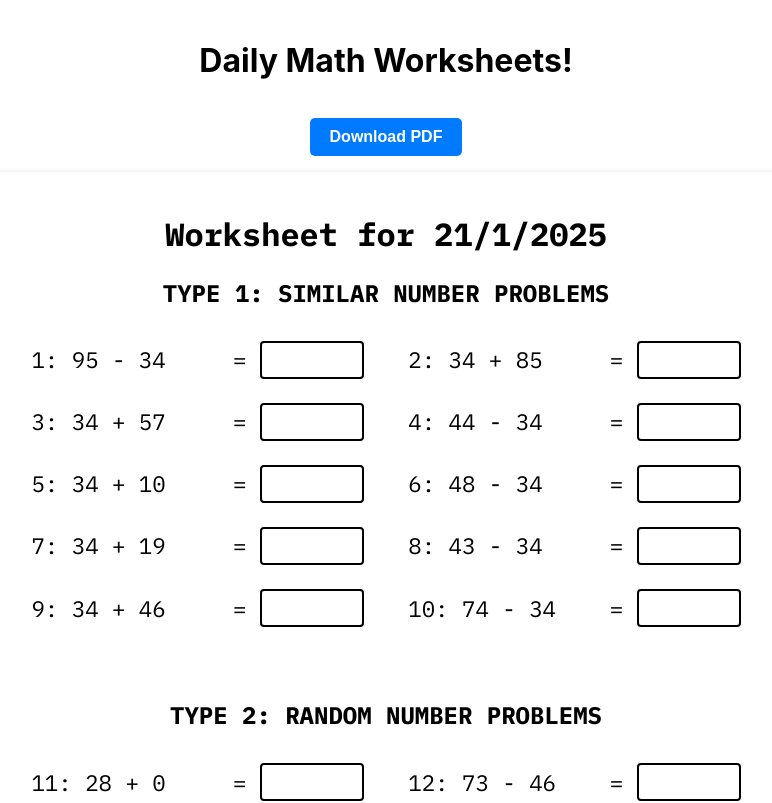
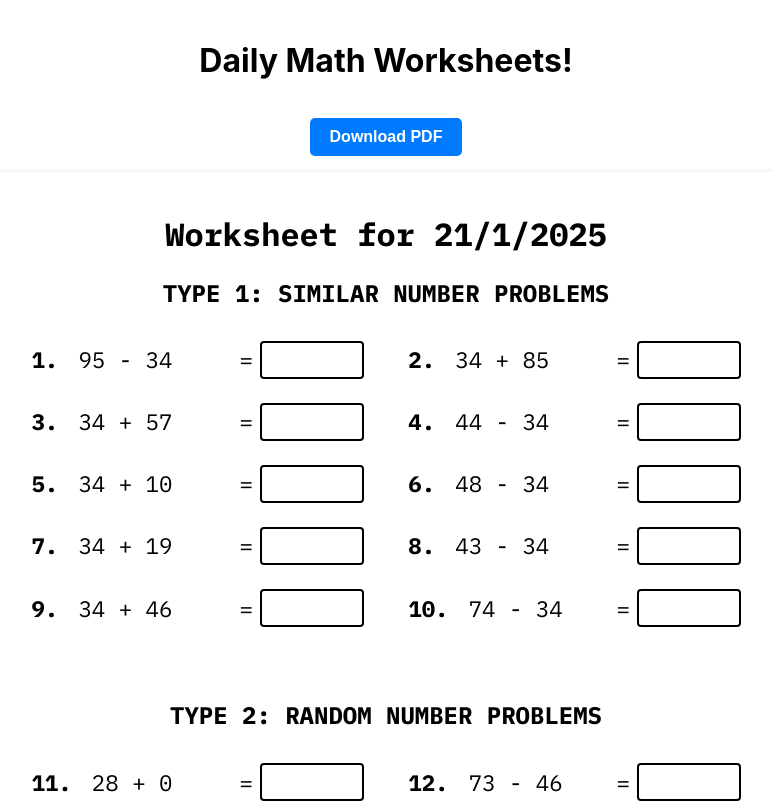
Before and after one commit to mukherjeearnab/math-worksheets, a React (Create React App) app: page / in a window 1280 px wide. Shown: the top 803 px of the page, without its empty margins (254-1026 px from the left). Built offline with nearby package versions, Linux system fonts and the light colour scheme.

Commit message:
Added Github Deploy Workflow and Modified Problem Serial

```diff
--- a/src/components/Worksheet.jsx
+++ b/src/components/Worksheet.jsx
@@ -46,7 +46,7 @@ const Worksheet = ({ problems, timestamp }) => {
         console.log(buffer, lhs.length);
         return (
             <div key={index} className="problem-box">
-                <span>{`${lhs}${"\u00A0" + "\u00A0".repeat(buffer - lhs.length)}= `}</span>
+                <span className="problem-number">{index+1}.&nbsp;</span><span>{`${statement}${"\u00A0" + "\u00A0".repeat(buffer - lhs.length)}= `}</span>
                 <div className="answer-box"></div>
             </div>
         );
--- a/src/components/index.css
+++ b/src/components/index.css
@@ -46,6 +46,10 @@
     padding: 0.1em;
 }
 
+.problem-number{
+    font-weight: bold;
+}
+
 .answer-box {
     width: 100px;
     height: 1.5em;
```
